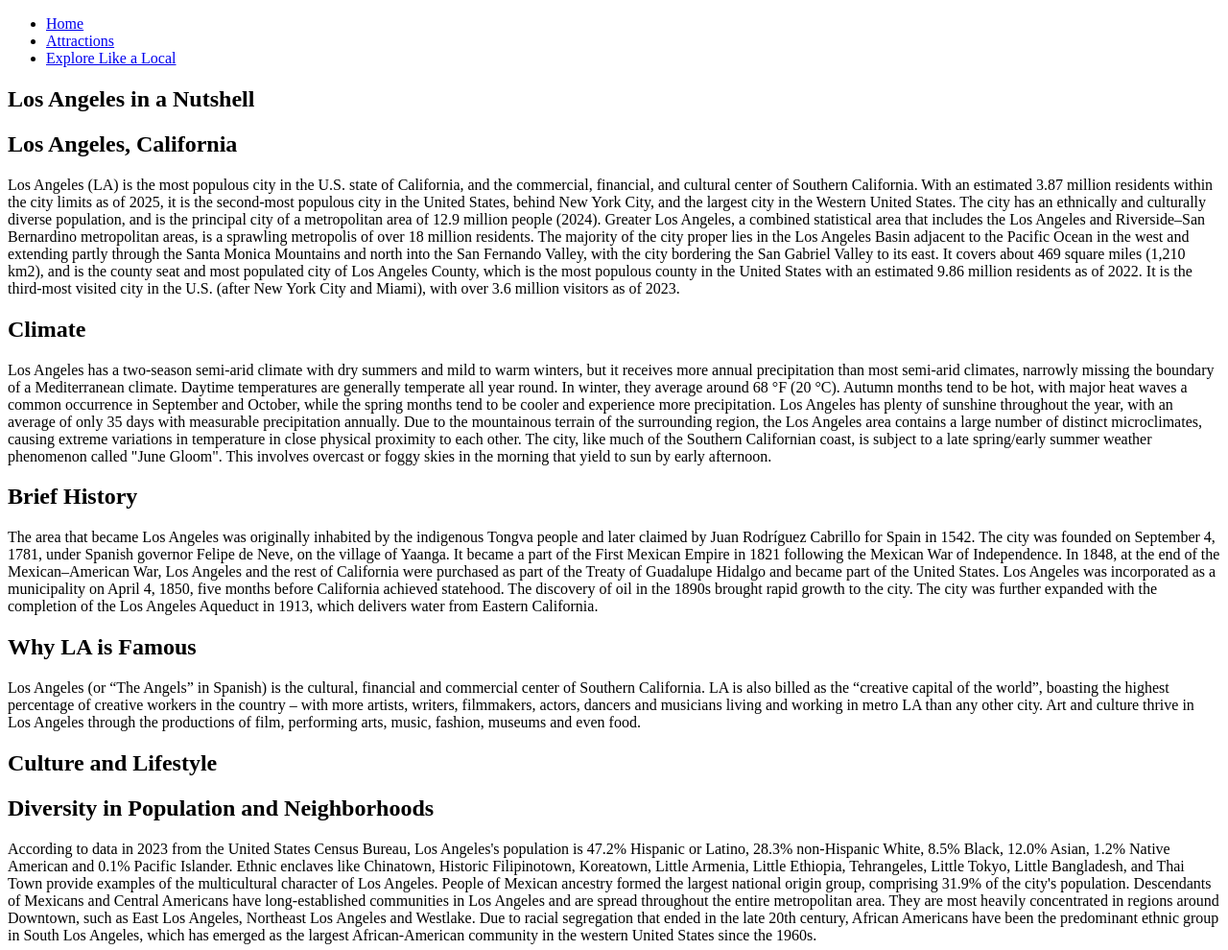
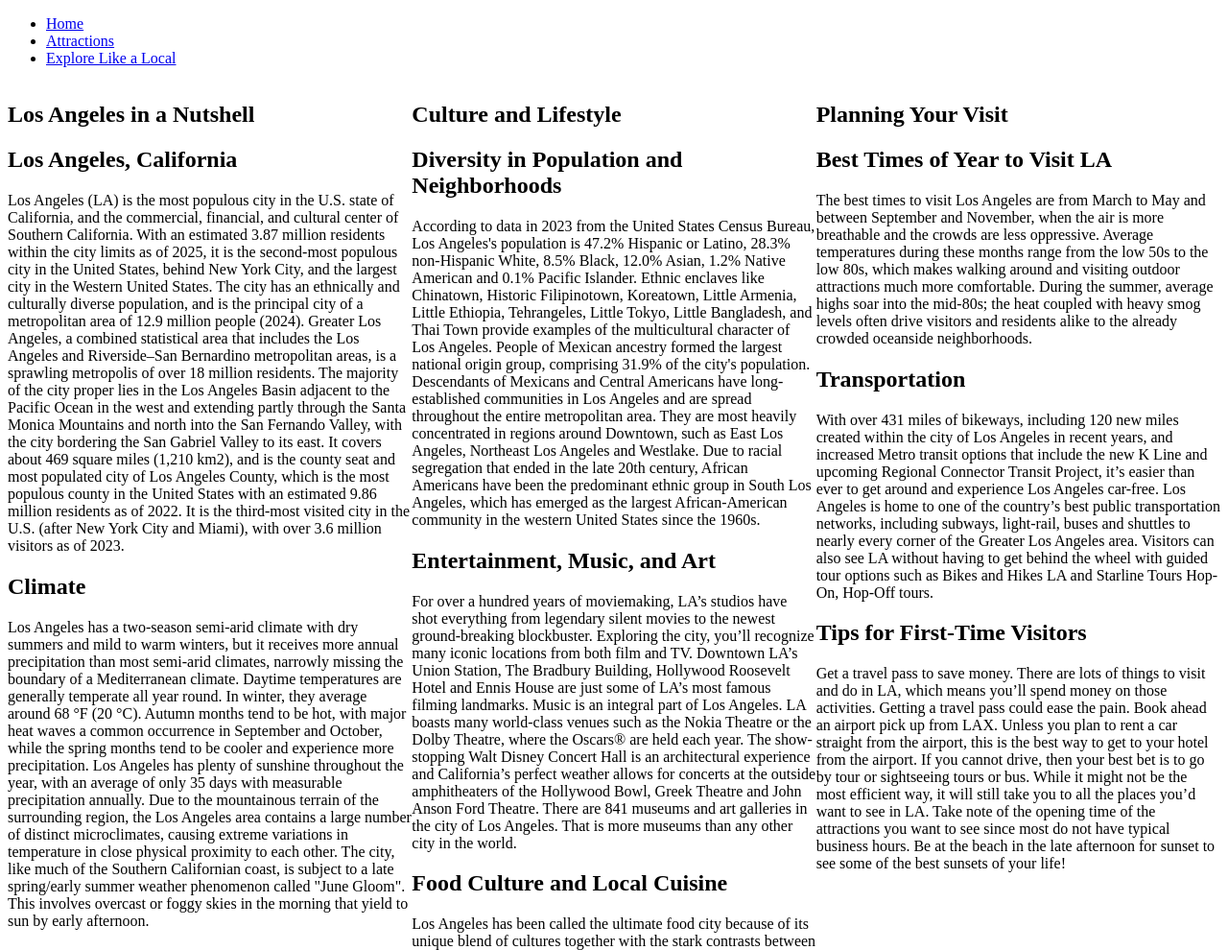
Before and after one commit to lindsayly/exploring-los-angeles, a plain HTML site: page index.html in a window 1280 px wide. Shown: the top 990 px of the page at 96% size. Drawn offline with Linux system fonts and the light colour scheme.

Commit message:
Adding stylesheet and grid containers

```diff
--- a/index.html
+++ b/index.html
@@ -3,6 +3,7 @@
     <head>
         <meta charset="UTF-8">
         <title>Home</title>
+        <link rel="stylesheet" href="style.css">
     </head>
     <body>
         <nav>
@@ -12,8 +13,9 @@
                 <li><a href="local.html">Explore Like a Local</a></li>
             </ul>
         </nav>
+        <div class="grid-container">
             <!--ARTICLE 1-->
-        <article>
+            <article class="article-one">
                 <!--NEEDS AN IMAGE IN THIS ARTICLE-->
                 <h1>Los Angeles in a Nutshell</h1>
                 <h2>Los Angeles, California</h2>
@@ -26,7 +28,7 @@
                 <p>Los Angeles (or “The Angels” in Spanish) is the cultural, financial and commercial center of Southern California. LA is also billed as the “creative capital of the world”, boasting the highest percentage of creative workers in the country – with more artists, writers, filmmakers, actors, dancers and musicians living and working in metro LA than any other city. Art and culture thrive in Los Angeles through the productions of film, performing arts, music, fashion, museums and even food.</p>
             </article>
             <!--ARTICLE 2-->
-        <article>
+            <article class="article-two">
                 <!--NEEDS AN IMAGE IN THIS ARTICLE-->
                 <h1>Culture and Lifestyle</h1>
                 <h2>Diversity in Population and Neighborhoods</h2>
@@ -39,7 +41,7 @@
                 <p>Southern California’s climate has often been described as “perfect” and with good reason. Most days are sunny and warm, with gentle ocean breezes in the summer.  The humidity is low with little rain.  In fact, there are no unpleasant seasons in Los Angeles. Los Angeles has plenty of outdoor activities to allow visitors to enjoy the sunshine. Los Angeles is home to Griffith Park, the largest city park in the country, with 400 square feet of recreational space and 50 miles of hiking trails that lead to some of the most spectacular views of the city and Hollywood Sign. Visitors can hike to the Griffith Observatory or even travel on horseback to experience the best sights. Runyon Canyon also offers great space for visitors to hike, bike and walk. The 106-acre park sits in the middle of Hollywood and offers several great hiking trails and a dog park.</p>
             </article>
             <!--ARTICLE 3-->
-        <article>
+            <article class="article-three">
                 <!--NEEDS AN IMAGE IN THIS ARTICLE-->
                 <h1>Planning Your Visit</h1>
                 <h2>Best Times of Year to Visit LA</h2>
@@ -52,5 +54,6 @@
                 <h2></h2>
                 <p></p>
             </article>
+        </div>
     </body>
 </html>
--- /dev/null
+++ b/style.css
@@ -0,0 +1,29 @@
+.article-one { grid-area: articleOne; }
+.article-two { grid-area: articleTwo; }
+.article-three { grid-area: articleThree; }
+/*base grid layout for small screen sizes*/
+.grid-container {
+    display: grid;
+    grid-template-columns: 1fr;
+    grid-template-areas:
+        'articleOne'
+        'articleTwo'
+        'articleThree';
+}
+/*medium screens */
+@media (min-width: 768px) {
+    .grid-container {
+        grid-template-columns: repeat(2, 1fr);
+        grid-template-areas:
+            'articleOne articleTwo'
+            'articleOne articleThree';
+    }
+}
+/*large screens*/
+@media (min-width: 992px) {
+    .grid-container {
+        grid-template-columns: repeat(3, 1fr);
+        grid-template-areas:
+            'articleOne articleTwo articleThree';
+    }
+}
```
Also changed, not shown: attractions.html (+6 -3 lines), local.html (+6 -3 lines). Lines whose indentation alone changed are shown as unchanged.
